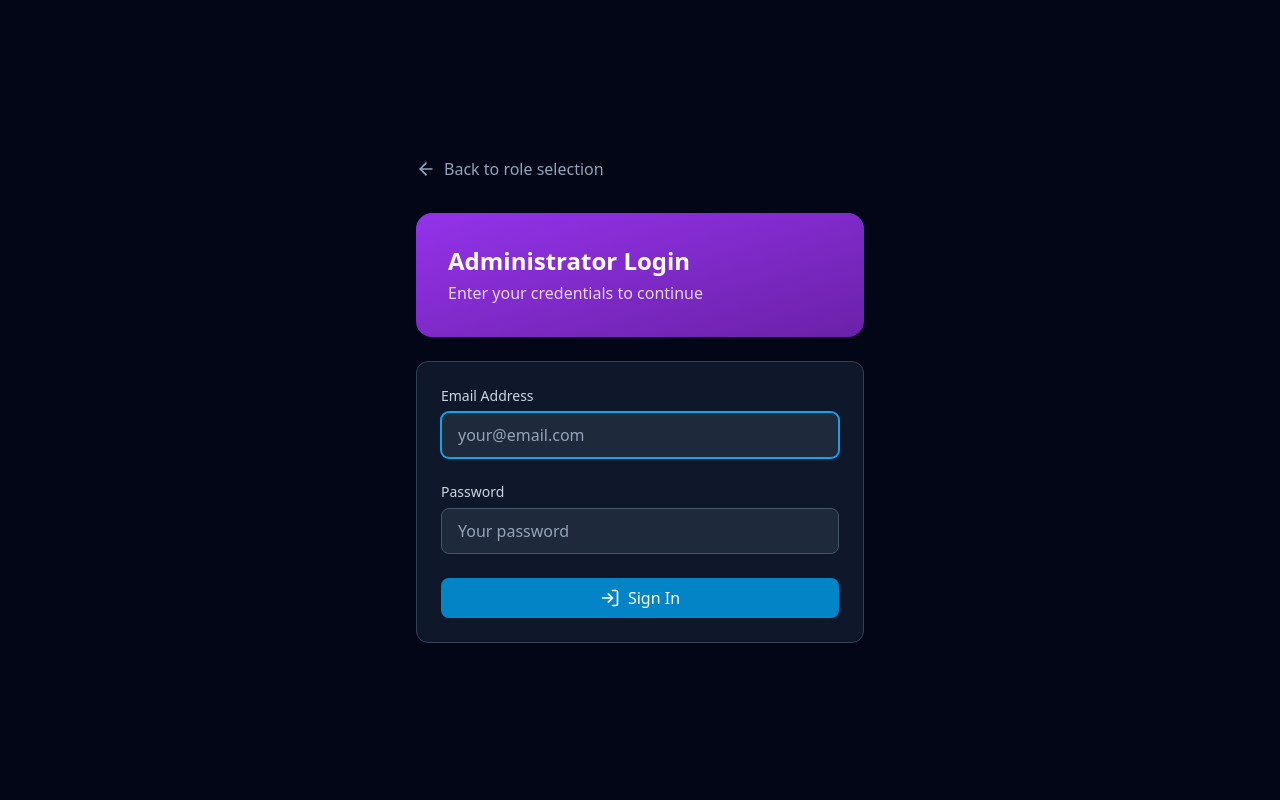
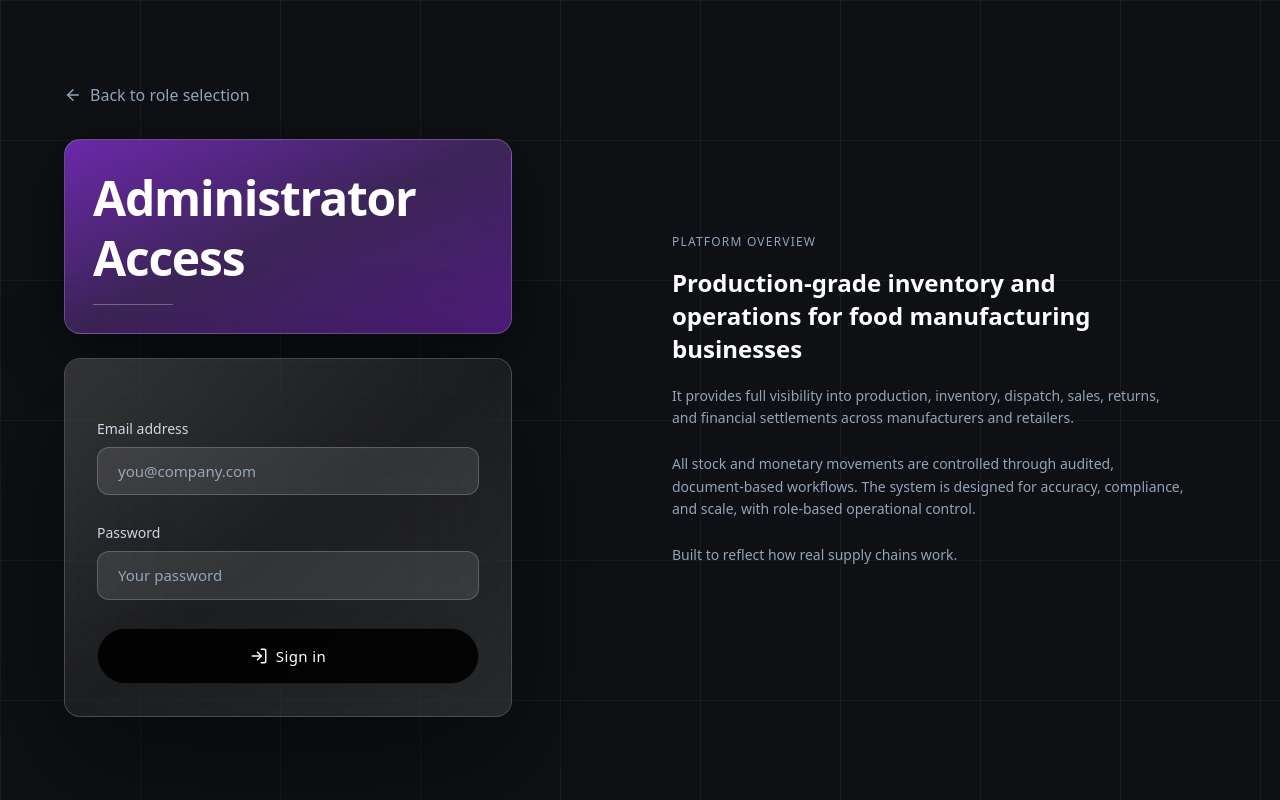
Before and after one commit to harpreet-2146/FM-demo, a React (Vite) app in the folder frontend/: page /login in a window 1280 px wide. Built offline with nearby package versions, Linux system fonts and the light colour scheme; no server answers.

Commit message:
Redesign login layout with centered access flow, industrial charcoal background, and clearer system context

```diff
--- a/frontend/src/pages/Login.tsx
+++ b/frontend/src/pages/Login.tsx
@@ -17,7 +17,6 @@ export default function Login() {
   const selectedRole = (location.state as any)?.role || 'admin';
 
   React.useEffect(() => {
-    // If user is already logged in, redirect to their dashboard
     if (user) {
       switch (user.role) {
         case 'ADMIN':
@@ -36,11 +35,9 @@ export default function Login() {
   const handleSubmit = async (e: React.FormEvent) => {
     e.preventDefault();
     setIsLoading(true);
-
     try {
       await login(formData.email, formData.password);
-      toast.success('Login successful!');
-      // Navigation will happen via useEffect when user state updates
+      toast.success('Login successful');
     } catch (error: any) {
       toast.error(error.response?.data?.message || 'Login failed');
     } finally {
@@ -48,10 +45,10 @@ export default function Login() {
     }
   };
 
-  const roleColors: Record<string, string> = {
-    admin: 'from-purple-600 to-purple-800',
-    manufacturer: 'from-blue-600 to-blue-800',
-    retailer: 'from-green-600 to-green-800',
+  const roleGradients: Record<string, string> = {
+    admin: 'from-purple-600/70 via-purple-500/30 to-purple-800/70',
+    manufacturer: 'from-blue-600/70 via-cyan-500/30 to-blue-800/70',
+    retailer: 'from-emerald-600/70 via-lime-500/30 to-emerald-800/70',
   };
 
   const roleTitles: Record<string, string> = {
@@ -61,60 +58,156 @@ export default function Login() {
   };
 
   return (
-    <div className="min-h-screen flex items-center justify-center p-4 bg-dark-950">
-      <div className="w-full max-w-md">
+    <div className="relative min-h-screen bg-[#0e1013] overflow-hidden">
+
+    {/* Soft industrial grid (more legible) */}
+<div
+  className="absolute inset-0"
+  style={{
+    backgroundImage: `
+      linear-gradient(to right, rgba(255,255,255,0.045) 1px, transparent 1px),
+      linear-gradient(to bottom, rgba(255,255,255,0.045) 1px, transparent 1px)
+    `,
+    backgroundSize: "140px 140px",
+  }}
+/>
+
+
+      {/* Centered content */}
+      <div className="relative z-10 min-h-screen flex items-center justify-center px-6">
+        <div className="w-full max-w-6xl grid grid-cols-1 md:grid-cols-2 gap-16 items-center">
+
+          {/* LEFT — LOGIN (PRIMARY) */}
+          <div className="max-w-md">
+
             <Link
               to="/"
-          className="inline-flex items-center gap-2 text-dark-400 hover:text-white mb-8 transition-colors"
+              className="inline-flex items-center gap-2 text-slate-400 hover:text-white mb-8 transition"
             >
-          <ArrowLeft size={20} />
+              <ArrowLeft size={18} />
               Back to role selection
             </Link>
 
-        <div className={`bg-gradient-to-br ${roleColors[selectedRole]} rounded-2xl p-8 mb-6`}>
-          <h1 className="text-2xl font-bold text-white">
-            {roleTitles[selectedRole]} Login
+            {/* Role Header */}
+            <div
+              className={`rounded-2xl p-7 mb-6 bg-gradient-to-br ${roleGradients[selectedRole]}
+              border border-white/20 backdrop-blur-xl
+              shadow-[0_20px_60px_rgba(0,0,0,0.45)]`}
+            >
+              <h1 className="text-5xl font-bold text-white tracking-tight leading-tight">
+                {roleTitles[selectedRole]} Access
               </h1>
-          <p className="text-white/80 mt-1">
-            Enter your credentials to continue
-          </p>
+              <div className="h-px w-20 bg-white/30 mt-4 rounded-full" />
             </div>
 
-        <form onSubmit={handleSubmit} className="card space-y-6">
+            {/* Login Card — BIGGER */}
+            <form
+              onSubmit={handleSubmit}
+              className="relative rounded-2xl p-8 space-y-7
+              bg-white/[0.06] backdrop-blur-3xl
+              border border-white/20
+              shadow-[0_40px_120px_rgba(0,0,0,0.45)]"
+            >
+              <div className="absolute inset-0 rounded-2xl
+                bg-gradient-to-br from-white/10 via-transparent to-white/5
+                pointer-events-none" />
+
+              {/* Email */}
               <div>
-            <label className="form-label">Email Address</label>
+                <label className="block text-sm text-slate-300 mb-2">
+                  Email address
+                </label>
                 <input
                   type="email"
-              className="form-input"
-              placeholder="your@email.com"
+                  name="username"
+                  autoComplete="username"
+                  className="w-full rounded-xl bg-white/10
+                  border border-white/20
+                  px-5 py-3 text-white text-[15px]
+                  placeholder-slate-400
+                  focus:outline-none focus:ring-1 focus:ring-white/40"
+                  placeholder="you@company.com"
                   value={formData.email}
-              onChange={(e) => setFormData({ ...formData, email: e.target.value })}
-              required
-              autoFocus
-            />
-          </div>
-
-          <div>
-            <label className="form-label">Password</label>
-            <input
-              type="password"
-              className="form-input"
-              placeholder="Your password"
-              value={formData.password}
-              onChange={(e) => setFormData({ ...formData, password: e.target.value })}
+                  onChange={(e) =>
+                    setFormData({ ...formData, email: e.target.value })
+                  }
                   required
                 />
               </div>
 
+              {/* Password */}
+              <div>
+                <label className="block text-sm text-slate-300 mb-2">
+                  Password
+                </label>
+                <input
+                  type="password"
+                  name="password"
+                  autoComplete="current-password"
+                  className="w-full rounded-xl bg-white/10
+                  border border-white/20
+                  px-5 py-3 text-white text-[15px]
+                  placeholder-slate-400
+                  focus:outline-none focus:ring-1 focus:ring-white/40"
+                  placeholder="Your password"
+                  value={formData.password}
+                  onChange={(e) =>
+                    setFormData({ ...formData, password: e.target.value })
+                  }
+                  required
+                />
+              </div>
+
+              {/* Button */}
               <button
                 type="submit"
                 disabled={isLoading}
-            className="btn btn-primary w-full flex items-center justify-center gap-2"
+                className="group relative w-full overflow-hidden
+                rounded-full py-4
+                bg-black/90 text-white font-medium tracking-wide
+                border border-white/10
+                transition-all duration-300
+                hover:bg-black hover:border-white/20
+                disabled:opacity-60"
               >
-            <LogIn size={20} />
-            {isLoading ? 'Signing in...' : 'Sign In'}
+                <span className="absolute inset-0
+                  bg-gradient-to-r from-transparent via-white/10 to-transparent
+                  translate-x-[-100%] group-hover:translate-x-[100%]
+                  transition-transform duration-700" />
+                <span className="relative flex items-center justify-center gap-2 text-[15px]">
+                  <LogIn size={18} />
+                  {isLoading ? 'Signing in…' : 'Sign in'}
+                </span>
               </button>
             </form>
+          </div>
+
+          {/* RIGHT — CONTEXT (SECONDARY) */}
+          <div className="max-w-lg">
+            <p className="text-xs uppercase tracking-widest text-slate-400 mb-4">
+              Platform Overview
+            </p>
+
+            <h2 className="text-2xl font-semibold text-white mb-5 leading-snug">
+              Production-grade inventory and operations
+              for food manufacturing businesses
+            </h2>
+
+            <p className="text-sm text-slate-400 leading-relaxed space-y-4">
+              It provides full visibility into production, inventory,
+              dispatch, sales, returns, and financial settlements across
+              manufacturers and retailers.
+              <br /><br />
+              All stock and monetary movements are controlled through
+              audited, document-based workflows. The system is designed
+              for accuracy, compliance, and scale, with role-based
+              operational control.
+              <br /><br />
+              Built to reflect how real supply chains work.
+            </p>
+          </div>
+
+        </div>
       </div>
     </div>
   );
```
Lines whose indentation alone changed are shown as unchanged.
